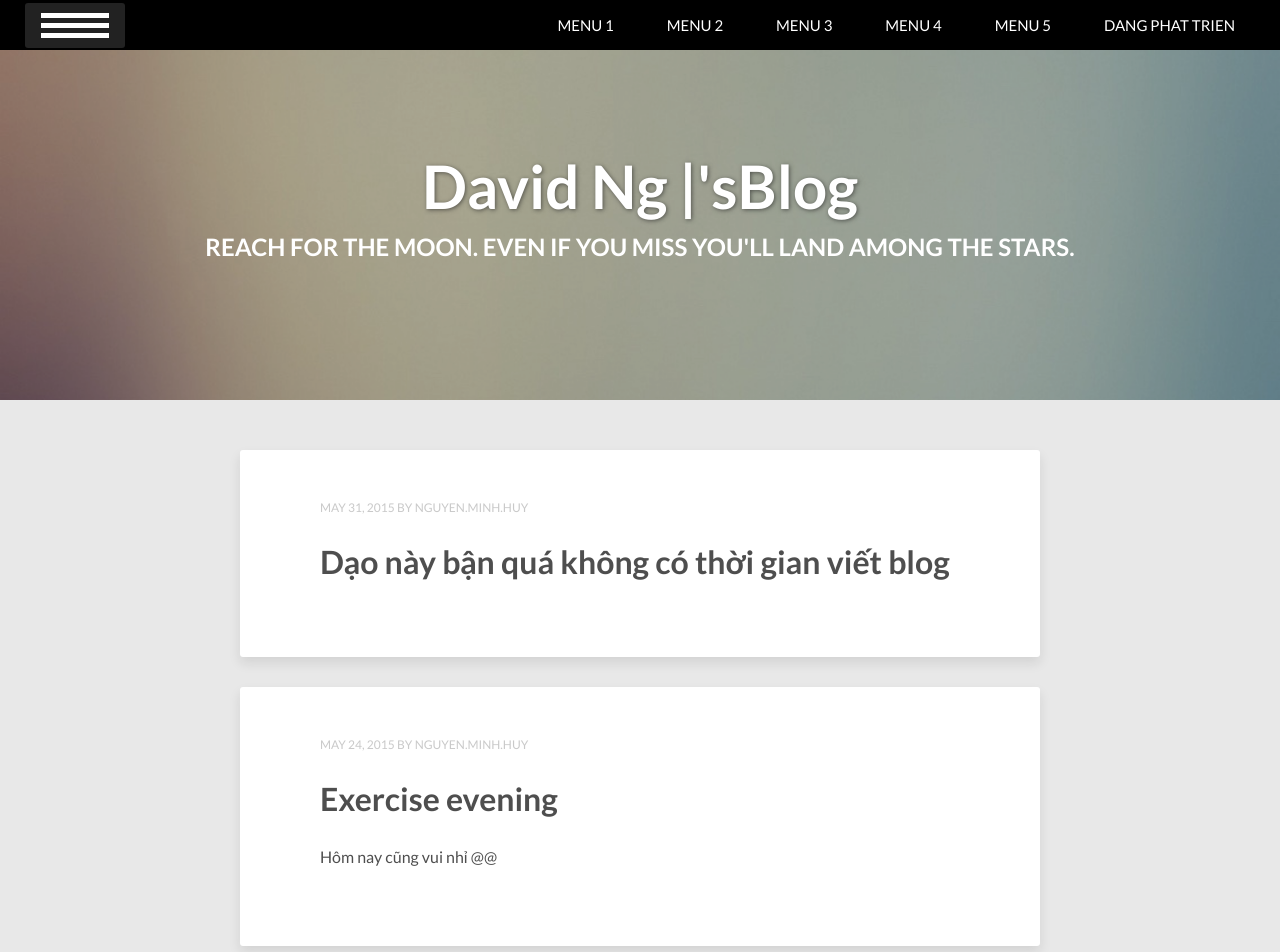
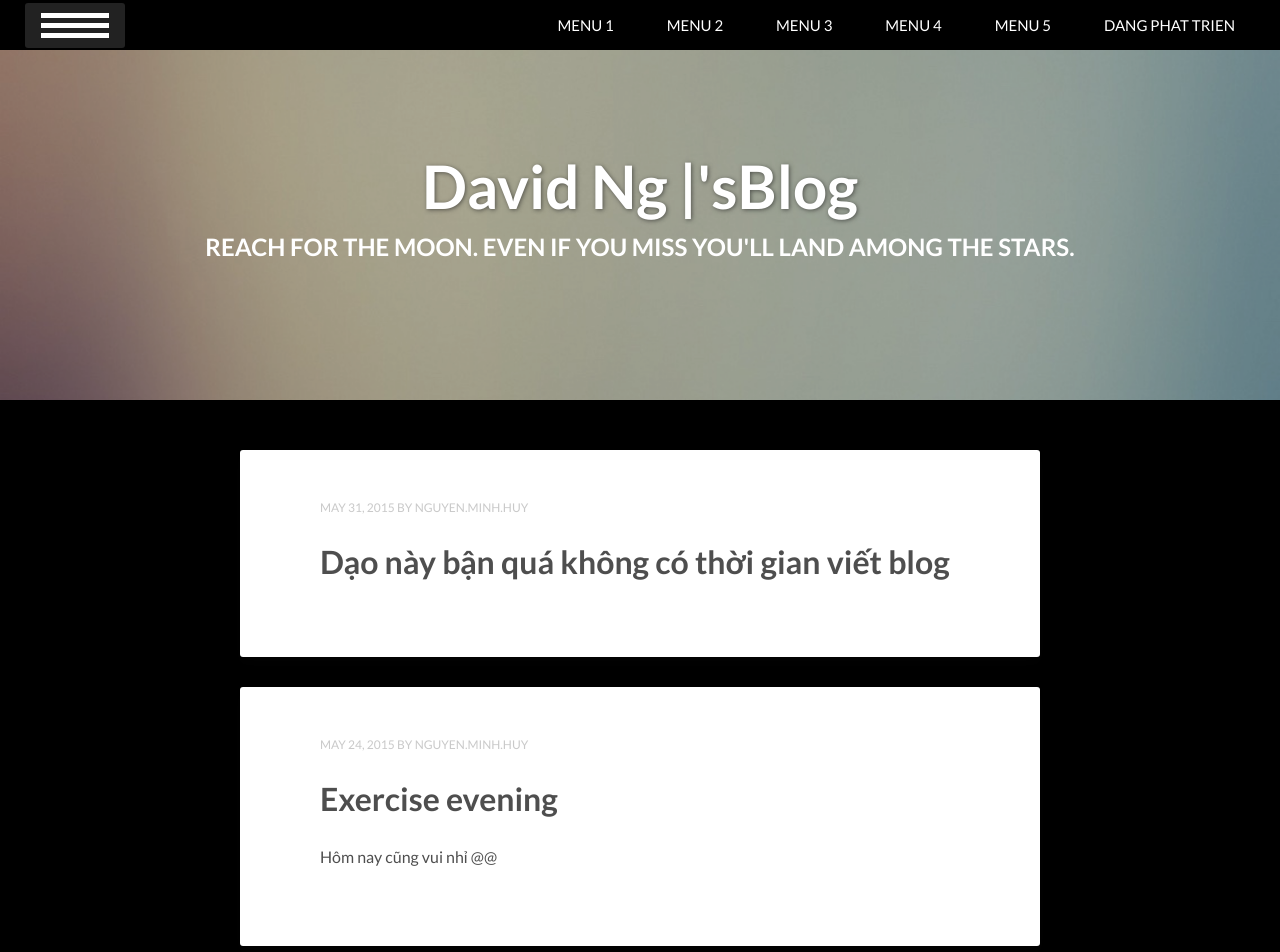
Before and after one commit to vareisen/vareisen.github.io, a Jekyll site: the page built from index.html, in a window 1280 px wide and 1400 px high. Shown: the top 952 px of the window. Built offline with Jekyll 4.4.1, drawn with Linux system fonts in a browser that asks for light colours; the list of posts is cut into pages by our own code.

Commit message:
Update _page.scss

```diff
--- a/_sass/_page.scss
+++ b/_sass/_page.scss
@@ -2,7 +2,8 @@ body {
 	margin: 0;
 	padding: 0;
 	width: 100%;
-	background-color: $body-color;
+	background-color: #000;
+	// background-color: $body-color;
 }
 
 // Main
```
